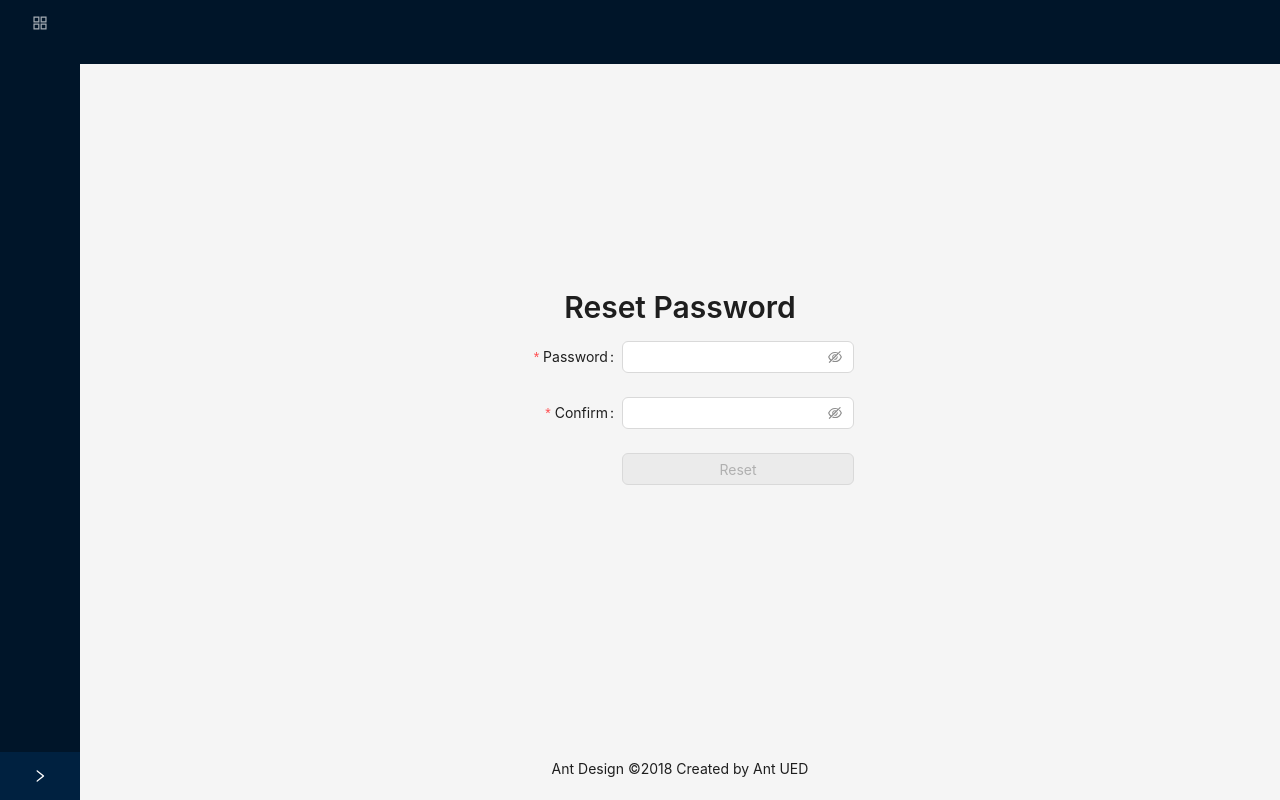
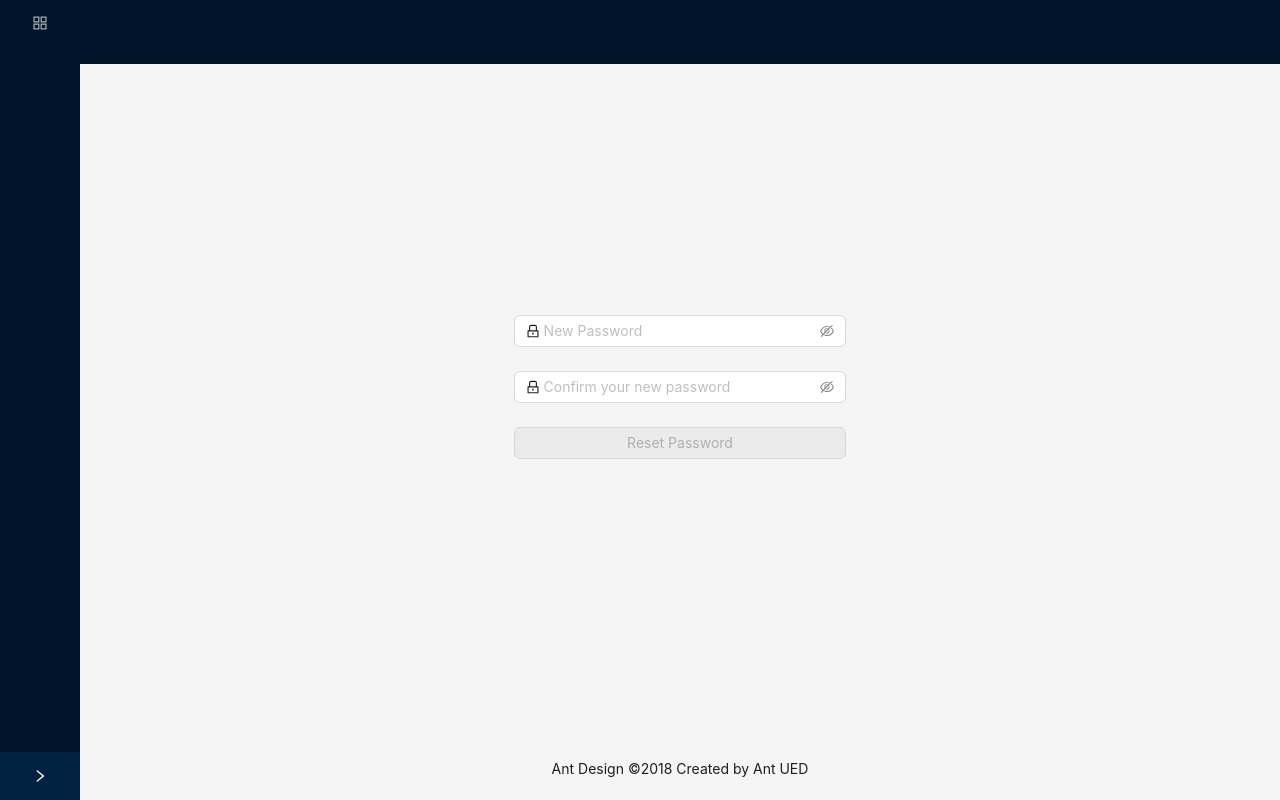
Before and after one commit to Arsezar/online-queue-client, a React (Vite) app: page /password-reset in a window 1280 px wide. Built offline with nearby package versions, Linux system fonts and the light colour scheme.

Commit message:
pre-queue work

```diff
--- a/src/components/Sider/SiderBar.tsx
+++ b/src/components/Sider/SiderBar.tsx
@@ -3,7 +3,7 @@ import { Link, useNavigate } from 'react-router-dom';
 import {
   FileOutlined,
   UserOutlined,
-  SettingOutlined,
+  TableOutlined,
   InfoOutlined,
   StarOutlined,
   PoweroffOutlined,
@@ -64,6 +64,7 @@ const SiderBar: React.FC = () => {
               getItem(<Link to='/menu'> Menu </Link>, 'menu', <StarOutlined/>),
               getItem("Profile", 'sub2', <UserOutlined />, [
                 getItem(<Link to='/profile'> Info </Link>, 'profile', <InfoOutlined/>),
+                getItem(<Link to='/queues'>Logout</Link>, 'queues', <TableOutlined/>),
                 getItem(<Link to='/login' onClick={() => logout()}>Logout</Link>, 'logout', <PoweroffOutlined/>),
               ]),
             ])
--- a/src/pages/ForgotPassword.tsx
+++ b/src/pages/ForgotPassword.tsx
@@ -2,11 +2,13 @@ import React, { FormEvent, useContext, useState } from 'react'
 import { MailOutlined } from '@ant-design/icons';
 import { Button, Form, Input } from 'antd';
 import { AuthContext } from '../context/context';
+import { useNavigate } from 'react-router-dom';
 
 const ForgotPassword = () => {
   const [email, setEmail] = useState<string>('');
   const [emailConfirmation, setEmailConfirmation] = useState<string>('');
   const { axiosAPI, messageService } = useContext(AuthContext);
+  const navigate = useNavigate();
 
   function isButtonDisabled() {
     if(!emailConfirmation.length || !email.length) {
@@ -34,6 +36,9 @@ const ForgotPassword = () => {
           type: 'success',
           content: 'The email with reset link has been sended!',
         });
+        setTimeout(() => {
+          navigate('/login');
+        }, 1000)
       })
       .catch((error: any) => {
         console.log(error);
@@ -73,12 +78,13 @@ const ForgotPassword = () => {
             }
             return Promise.reject(new Error('The two emails do not match!'));
           },
-        }),]}
+        }),
+      ]}
       >
         <Input
           onChange={e => setEmailConfirmation(e.target.value)}
           prefix={<MailOutlined className="site-form-item-icon" />}
-          placeholder="Confirm Your email"
+          placeholder="Confirm your email"
         />
       </Form.Item>
       <Form.Item>
--- a/src/pages/PasswordReset.tsx
+++ b/src/pages/PasswordReset.tsx
@@ -1,15 +1,16 @@
 import React, { useContext, useState } from 'react'
-import { Button, Checkbox, Form, Input, Typography } from 'antd';
+import { Button, Form, Input, Typography } from 'antd';
 import { AuthContext } from '../context/context';
 import { useNavigate, useSearchParams } from 'react-router-dom';
+import { LockOutlined } from '@ant-design/icons';
 
-const { Title, Paragraph } = Typography;
+const { Title } = Typography;
 
 const PasswordReset = () => {
 	const [password, setPassword] = useState<string>('');
 	const [passwordConfirm, setPasswordConfirm] = useState<string>('');
 	const { axiosAPI, messageService } = useContext(AuthContext);
-	const [seacrhParams] = useSearchParams();
+	const [ seacrhParams ] = useSearchParams();
 	const navigate = useNavigate();
 
     const onFinish = (values: any) => {
@@ -52,30 +53,25 @@ const PasswordReset = () => {
 
 			return (
 				<Form
-          name="basic"
-					layout="horizontal"
-          labelCol={{ span: 8 }}
-          wrapperCol={{ span: 14.5 }}
+				  name="normal_login"
+				  className="login-form"
 				  initialValues={{ remember: true }}
 				  onFinish={onFinish}
-          onFinishFailed={onFinishFailed}
-          autoComplete="off"
 				>
-					<Title style={{textAlign: 'center'}} level={2}>Reset Password</Title>
 				  <Form.Item
-            label="Password"
 						name="password"
-            rules={[{ required: true, message: 'Please input your password!' }]}
+						rules={[{ required: true, message: 'Please input your new password!' }]}
 				  >
-            <Input.Password onChange={(e) => setPassword(e.target.value)}/>
+						<Input.Password
+							prefix={<LockOutlined className="site-form-item-icon" />}
+							placeholder="New Password"
+							onChange={e => setPassword(e.target.value)}
+						/>
 				  </Form.Item>
-
 				  <Form.Item
-            label="Confirm"
-            name="confirm-password"
-			hasFeedback
+						name="password-confirm"
 						rules={[
-							{ required: true, message: 'Please confirm your password!' },
+							{ required: true, message: 'Please confirm your new password!' },
 							() => ({
 								validator(_, value) {
 									if (!value || password === value) {
@@ -86,16 +82,19 @@ const PasswordReset = () => {
 							}),
 						]}
 				  >
-            <Input.Password onChange={(e) => setPasswordConfirm(e.target.value)}/>
+						<Input.Password
+					  	prefix={<LockOutlined className="site-form-item-icon" />}
+					  	placeholder="Confirm your new password"
+					  	onChange={e => setPasswordConfirm(e.target.value)}
+						/>
 				  </Form.Item>
-
-          <Form.Item wrapperCol={{ offset: 8, span: 16 }}>
-            <Button disabled={isButtonDisabled()} type="primary" htmlType="submit">
-              Reset
+				  <Form.Item>
+						<Button disabled={isButtonDisabled()} type="primary" htmlType="submit" className="login-form-button">
+					  	Reset Password
 						</Button>
 				  </Form.Item>
 				</Form>
 			  );
-}
+			};
 
 export default PasswordReset
--- /dev/null
+++ b/src/pages/Queues.tsx
@@ -0,0 +1,17 @@
+import React, { useContext, useEffect } from 'react'
+import { AuthContext } from '../context/context'
+
+const Queues = () => {
+  const { axiosAPI, setCurrent } = useContext(AuthContext);
+
+	useEffect(() => {
+		setCurrent('queues');
+	}, [])
+
+
+  return (
+    <div>Queues</div>
+  )
+}
+
+export default Queues
--- a/src/router/router.tsx
+++ b/src/router/router.tsx
@@ -6,10 +6,12 @@ import Registration from "../pages/Registration";
 import Profile from "../pages/Profile";
 import PasswordReset from "../pages/PasswordReset";
 import ForgotPassword from "../pages/ForgotPassword";
+import Queues from "../pages/Queues";
 
 export const privateRoutes = [
     { path: '/', element: <Menu /> },
     { path: '/profile', element: <Profile /> },
+    { path: '/queues', element: <Queues /> },
     { path: '*', element: <Navigate to='/' replace /> },
 ]
 
```
Lines whose indentation alone changed are shown as unchanged.
